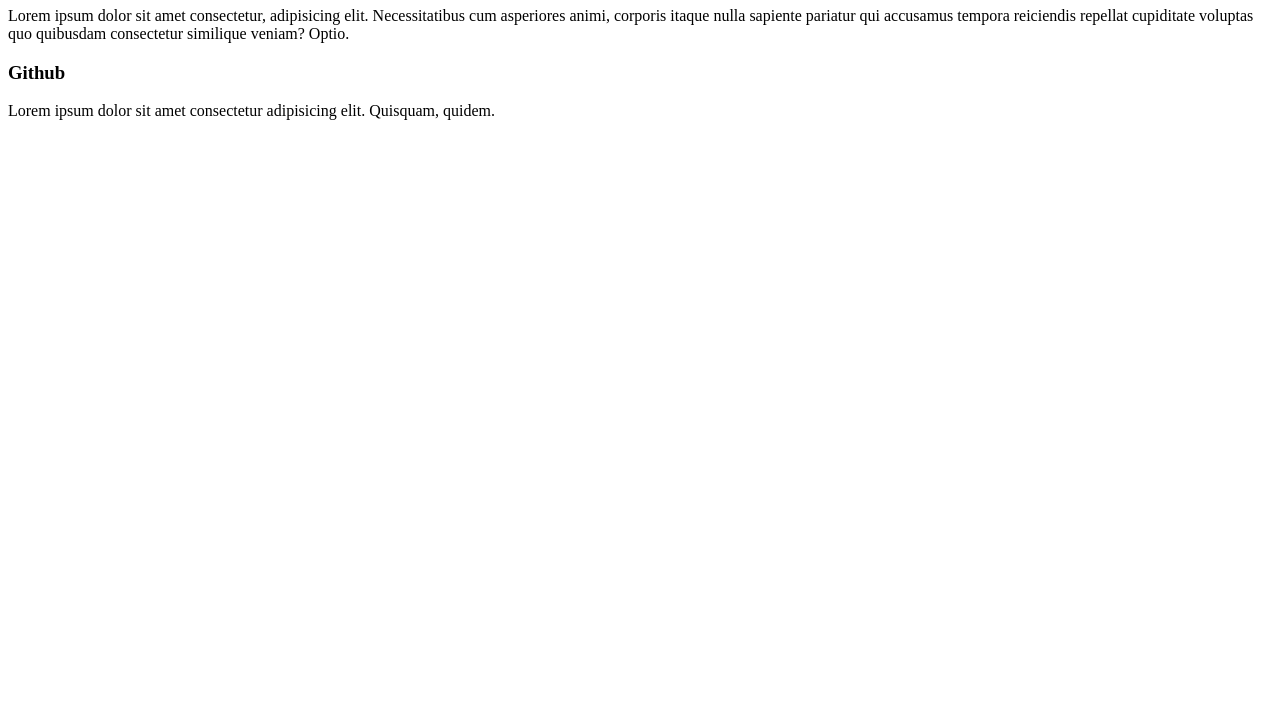
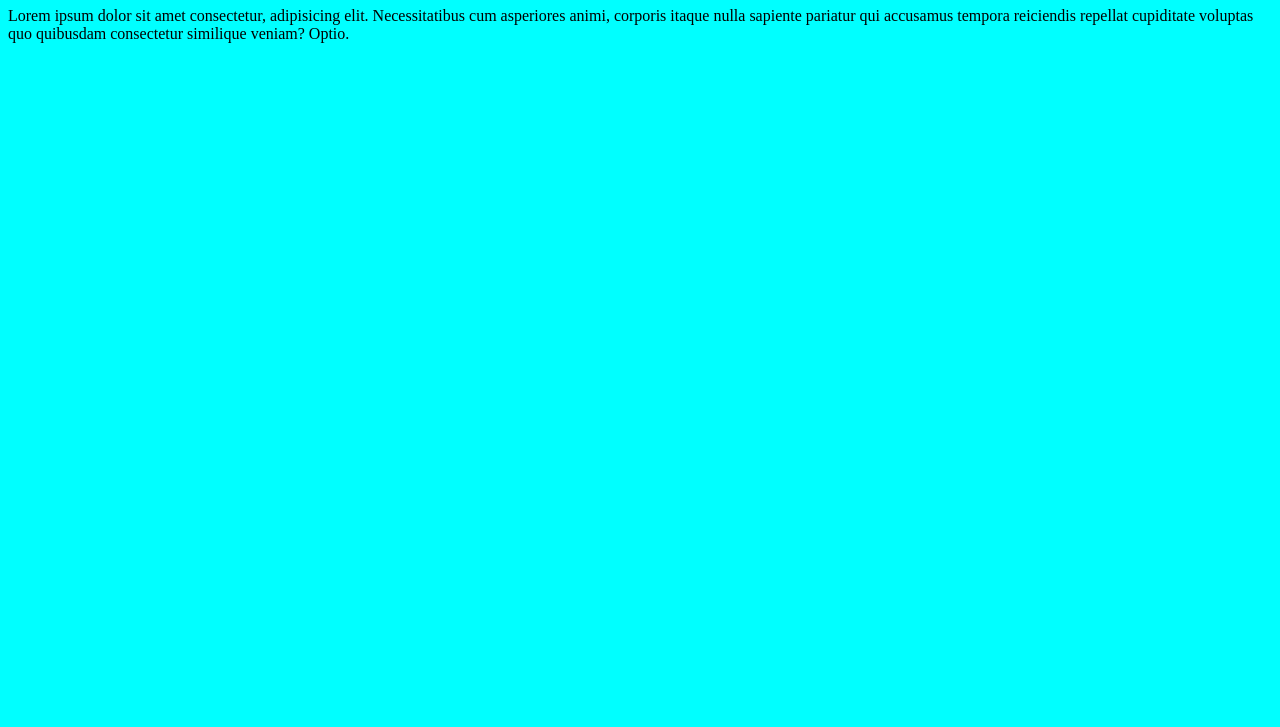
Before and after one commit to bodichkka/first-repository, a plain HTML site: page index.html in a window 1280 px wide. Shown: the part 73-800 px from the top of the page. Drawn offline with Linux system fonts and the light colour scheme.

Commit message:
second commit

```diff
--- a/index.html
+++ b/index.html
@@ -5,11 +5,13 @@
     <meta name="viewport" content="width=device-width, initial-scale=1.0">
     <title>Task1_git</title>
 </head>
+<style>
+    body{
+        background-color: aqua;
+    }
+</style>
 <body>
     <h1>Hello GIT!</h1>
     <p>Lorem ipsum dolor sit amet consectetur, adipisicing elit. Necessitatibus cum asperiores animi, corporis itaque nulla sapiente pariatur qui accusamus tempora reiciendis repellat cupiditate voluptas quo quibusdam consectetur similique veniam? Optio.</p>
-    <h3>Github</h3>
-    <p>Lorem ipsum dolor sit amet consectetur adipisicing elit. Quisquam, quidem.</p>
-
 </body>
 </html>
```
